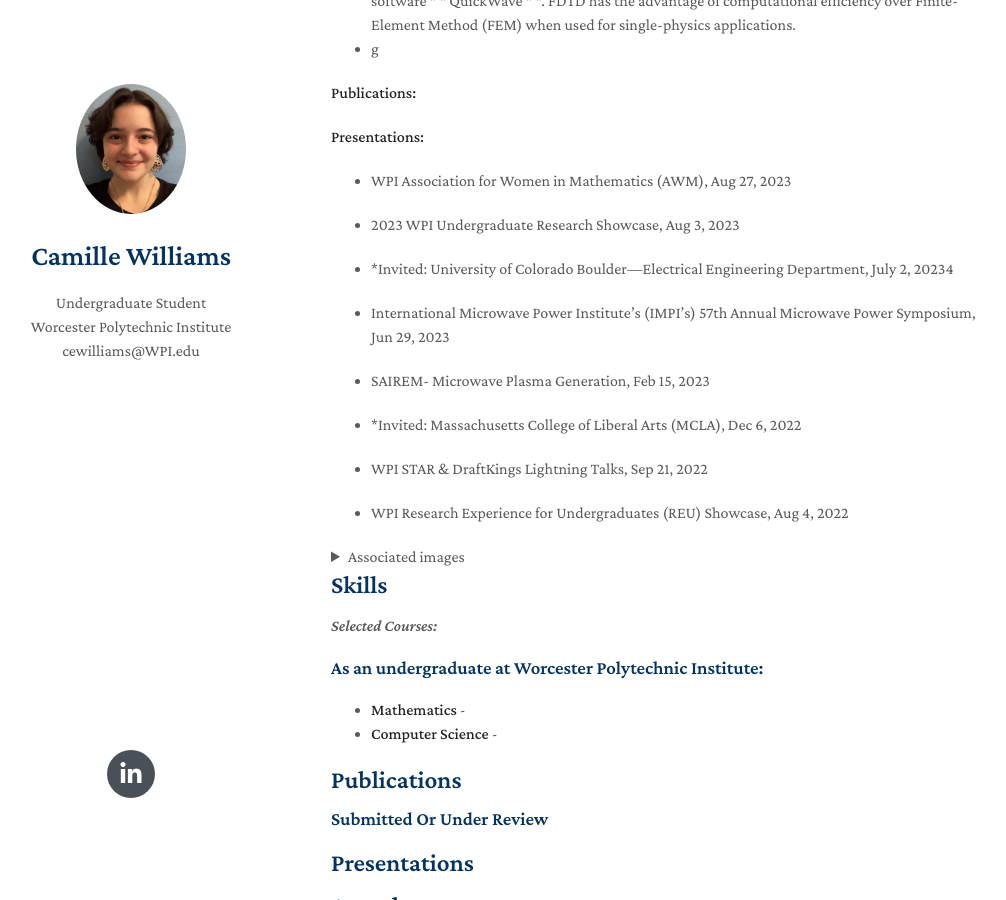
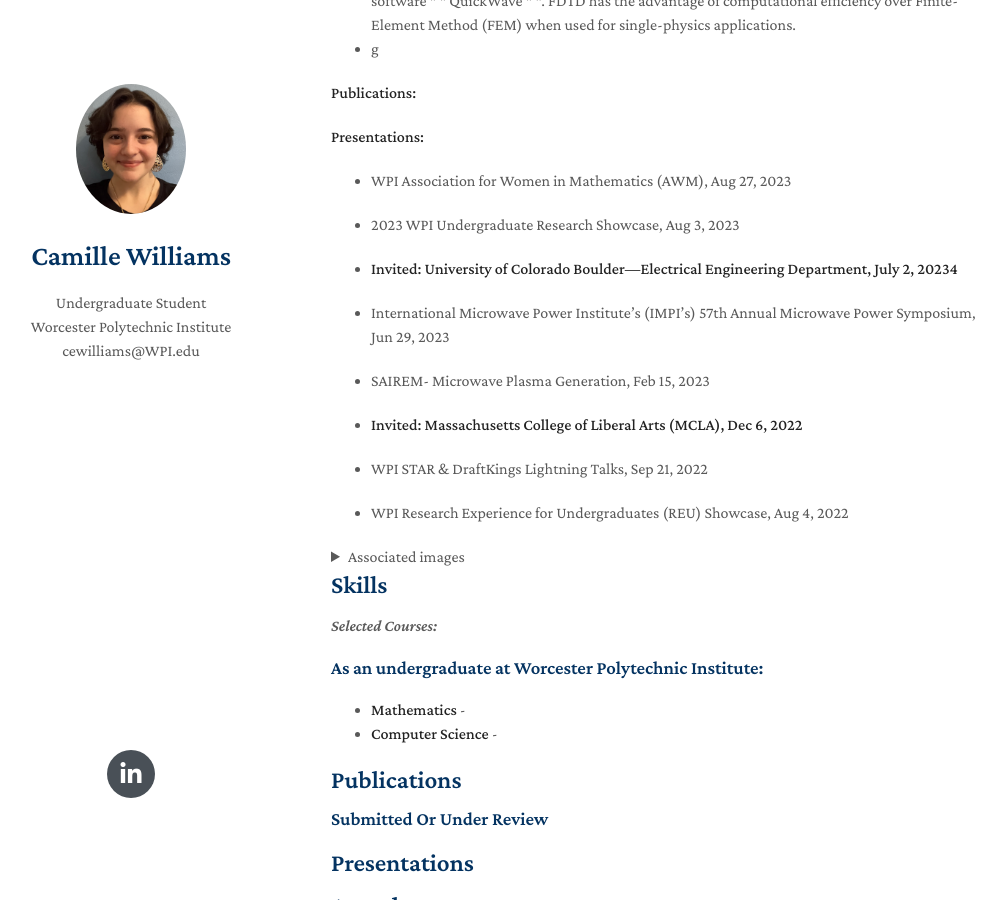
Before and after one commit to CamilleW8831/CamilleW8831.github.io, a Jekyll site: the page built from index.md, in a window 1280 px wide and 900 px high, scrolled down 750 px. Shown: the whole window, without its empty margins (139-1145 px from the left). Built offline with Jekyll 4.4.1, drawn with Linux system fonts in a browser that asks for light colours; nearby versions of some CDN libraries; a style sheet for code colours, icons or effects is not loaded; our own code applies the rules of GitHub Pages for plain Markdown files; some of the changed text lies outside the part shown.

```diff
--- a/index.md
+++ b/index.md
@@ -28,13 +28,13 @@ Microwave induced lab plasmas have demonstrated well-documented and signifigant
 
 - 2023 WPI Undergraduate Research Showcase, Aug 3, 2023
 
-- *Invited: University of Colorado Boulder—Electrical Engineering Department, July 2, 20234
+- **Invited: University of Colorado Boulder—Electrical Engineering Department, July 2, 20234**
 
 - International Microwave Power Institute’s (IMPI’s) 57th Annual Microwave Power Symposium, Jun 29, 2023
 
 - SAIREM- Microwave Plasma Generation, Feb 15, 2023
 
-- *Invited: Massachusetts College of Liberal Arts (MCLA), Dec 6, 2022
+- **Invited: Massachusetts College of Liberal Arts (MCLA), Dec 6, 2022**
 
 - WPI STAR & DraftKings Lightning Talks, Sep 21, 2022
 
```
Also changed, not shown: other parts of index.md (+1 -1 lines).
